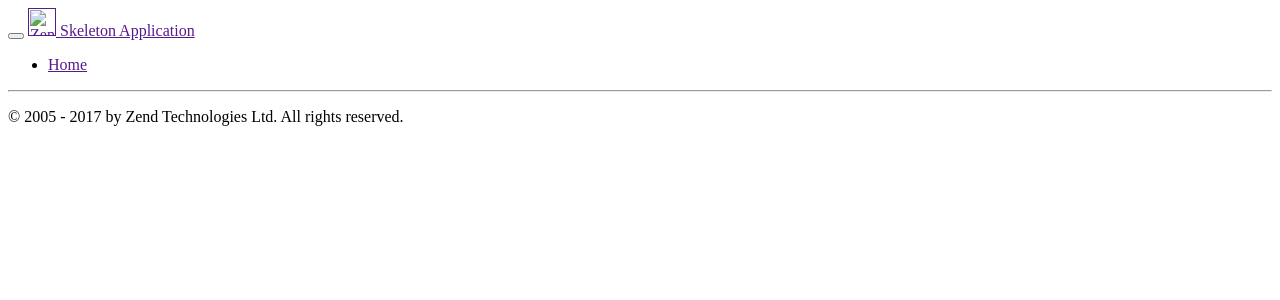
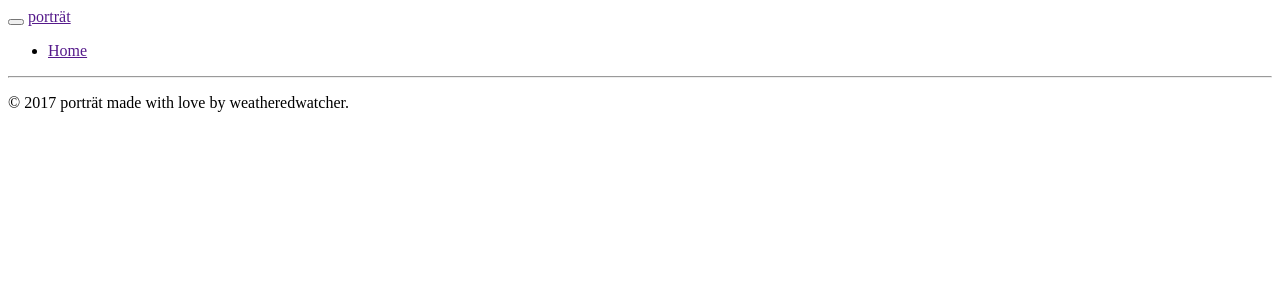
Before and after one commit to weatheredwatcher/portrat, a PHP site: template module/Application/view/layout/layout.phtml in a window 1280 px wide. Shown: the top 300 px of the page. Run offline with PHP 8.4, Linux system fonts and the light colour scheme; the template is opened without the code that fills it, so the values that code supplies are empty; some libraries are stand-ins or nearby versions.

Commit message:
added copyleft style, added porträt branding to main page

```diff
--- a/module/Application/view/layout/layout.phtml
+++ b/module/Application/view/layout/layout.phtml
@@ -3,7 +3,7 @@
 <html lang="en">
     <head>
         <meta charset="utf-8">
-        <?= $this->headTitle('ZF Skeleton Application')->setSeparator(' - ')->setAutoEscape(false) ?>
+        <?= $this->headTitle('porträt')->setSeparator(' - ')->setAutoEscape(false) ?>
 
         <?= $this->headMeta()
             ->appendName('viewport', 'width=device-width, initial-scale=1.0')
@@ -24,7 +24,7 @@
         ?>
     </head>
     <body>
-        <nav class="navbar navbar-inverse navbar-fixed-top" role="navigation">
+        <nav class="navbar navbar-fixed-top" role="navigation">
             <div class="container">
                 <div class="navbar-header">
                     <button type="button" class="navbar-toggle" data-toggle="collapse" data-target=".navbar-collapse">
@@ -33,7 +33,7 @@
                         <span class="icon-bar"></span>
                     </button>
                     <a class="navbar-brand" href="<?= $this->url('home') ?>">
-                        <img src="<?= $this->basePath('img/zf-logo-mark.svg') ?>" height="28" alt="Zend Framework <?= \Application\Module::VERSION ?>"/>&nbsp;Skeleton Application
+                         porträt
                     </a>
                 </div>
                 <div class="collapse navbar-collapse">
@@ -47,7 +47,7 @@
             <?= $this->content ?>
             <hr>
             <footer>
-                <p>&copy; 2005 - <?= date('Y') ?> by Zend Technologies Ltd. All rights reserved.</p>
+                <p><span class="copy-left">&copy;</span> <?= date('Y') ?> porträt made with love by weatheredwatcher.</p>
             </footer>
         </div>
         <?= $this->inlineScript() ?>
```
Also changed, not shown: module/Application/view/application/index/index.phtml (+3 -8 lines), public/css/style.css (+10 -0 lines).
